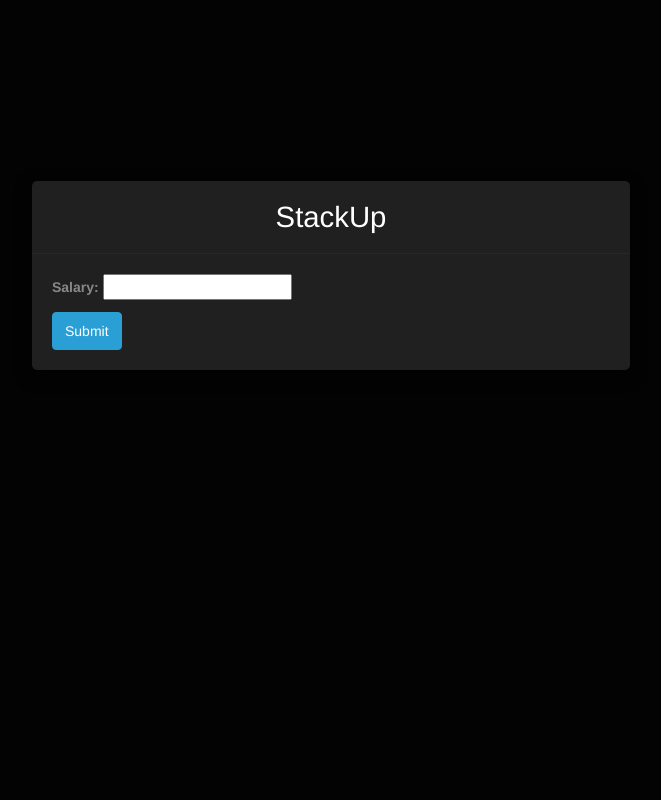
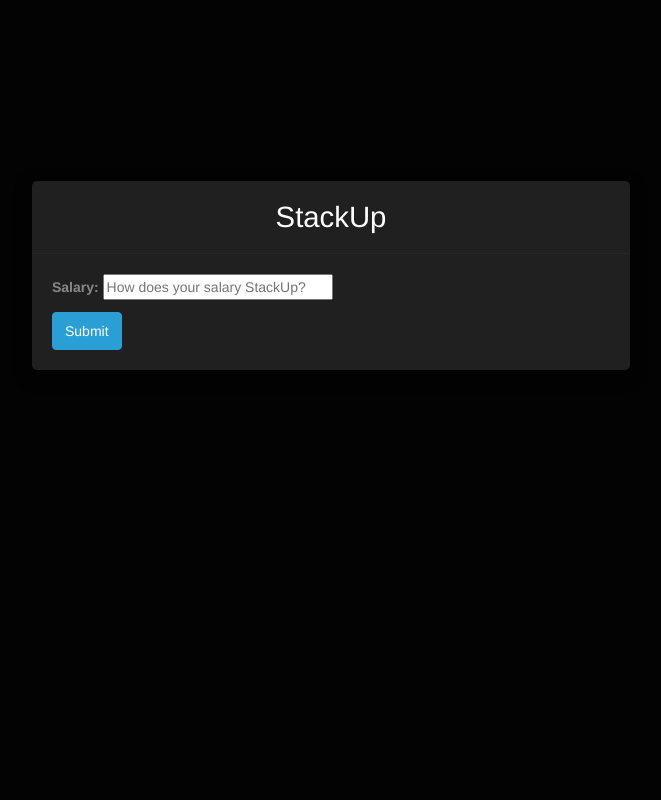
Before and after one commit to jpulec/stackup, a Django app: page / in a window 1280 px wide. Shown: the whole page, without its empty margins (309-970 px from the left). Run offline with Django 3.2, Linux system fonts and the light colour scheme; some libraries are stand-ins or nearby versions; some web fonts are replaced.

Commit message:
Just call me Mr. Frontend

```diff
--- a/stackup/apps/main/forms.py
+++ b/stackup/apps/main/forms.py
@@ -2,4 +2,4 @@ from django import forms
 from django.forms.widgets import NumberInput
 
 class SalaryForm(forms.Form):
-    salary = forms.IntegerField(required=True, widget=NumberInput(attrs={'required':'true'}))
+    salary = forms.IntegerField(required=True, widget=NumberInput(attrs={'required':'true', 'placeholder':'How does your salary StackUp?'}))
--- a/stackup/static/css/style.css
+++ b/stackup/static/css/style.css
@@ -36,9 +36,14 @@ html {
 .modal-content {
     margin-top: 30%;
 }
+
 .modal-title {
     font-size: 22pt;
     text-align: center;
+}
+
+.modal-content #id_salary {
+    width: 230px;
 }
 
 /*salary.html */
--- a/stackup/templates/main/salary.html
+++ b/stackup/templates/main/salary.html
@@ -2,6 +2,7 @@
 {% block title %}Home{% endblock %}
 
 {% block header %}
+<link rel="stylesheet" type="text/css" href="../../static/css/style.css">
 
     <!-- Fixed navbar -->
     <div class="navbar navbar-default navbar-fixed-top">
@@ -24,7 +25,6 @@
       </div>
     </div>
 
-<link rel="stylesheet" type="text/css" href="../../static/css/style.css">
 {% endblock %}
 
 {% block body %}
```
